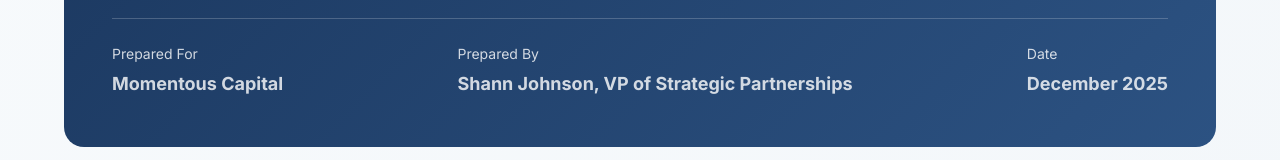
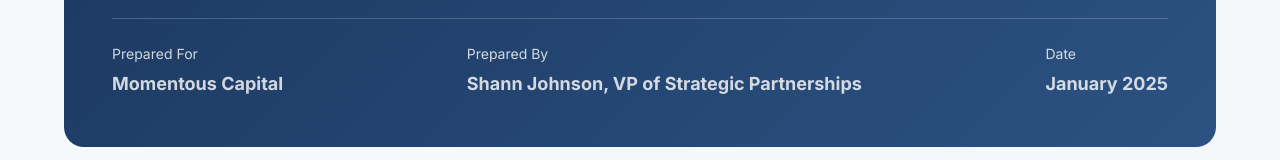
Before and after one commit to OptimaNovaAI/Momentous, a plain HTML site: page index.html in a window 1280 px wide. Shown: the part 304-464 px from the top of the page. Drawn offline with Linux system fonts and the light colour scheme.

Commit message:
Update date from December 2025 to January 2025

```diff
--- a/index.html
+++ b/index.html
@@ -536,7 +536,7 @@
                     </div>
                     <div class="prepared-info">
                         Date
-                        <strong>December 2025</strong>
+                        <strong>January 2025</strong>
                     </div>
                 </div>
             </div>
```
